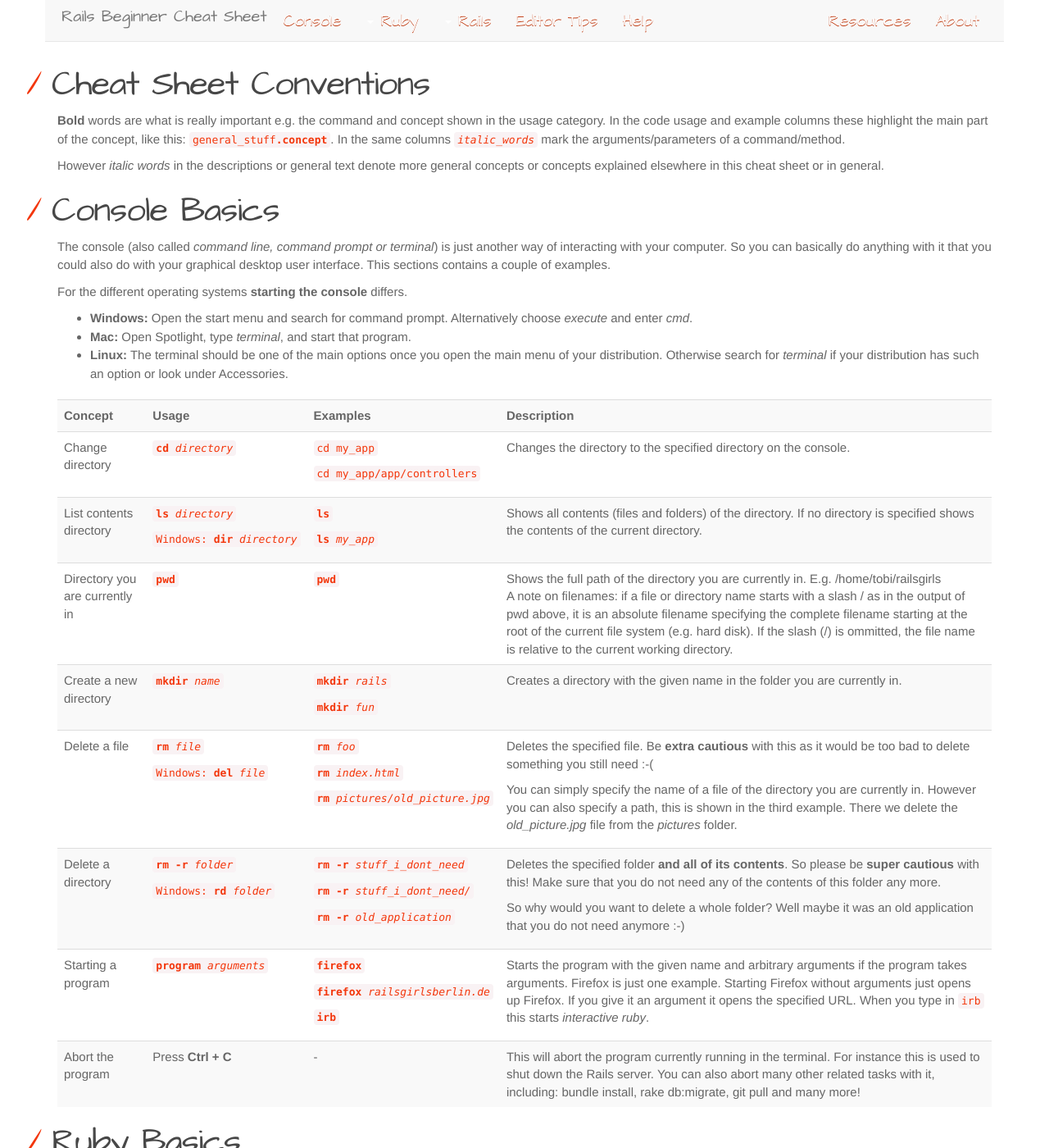
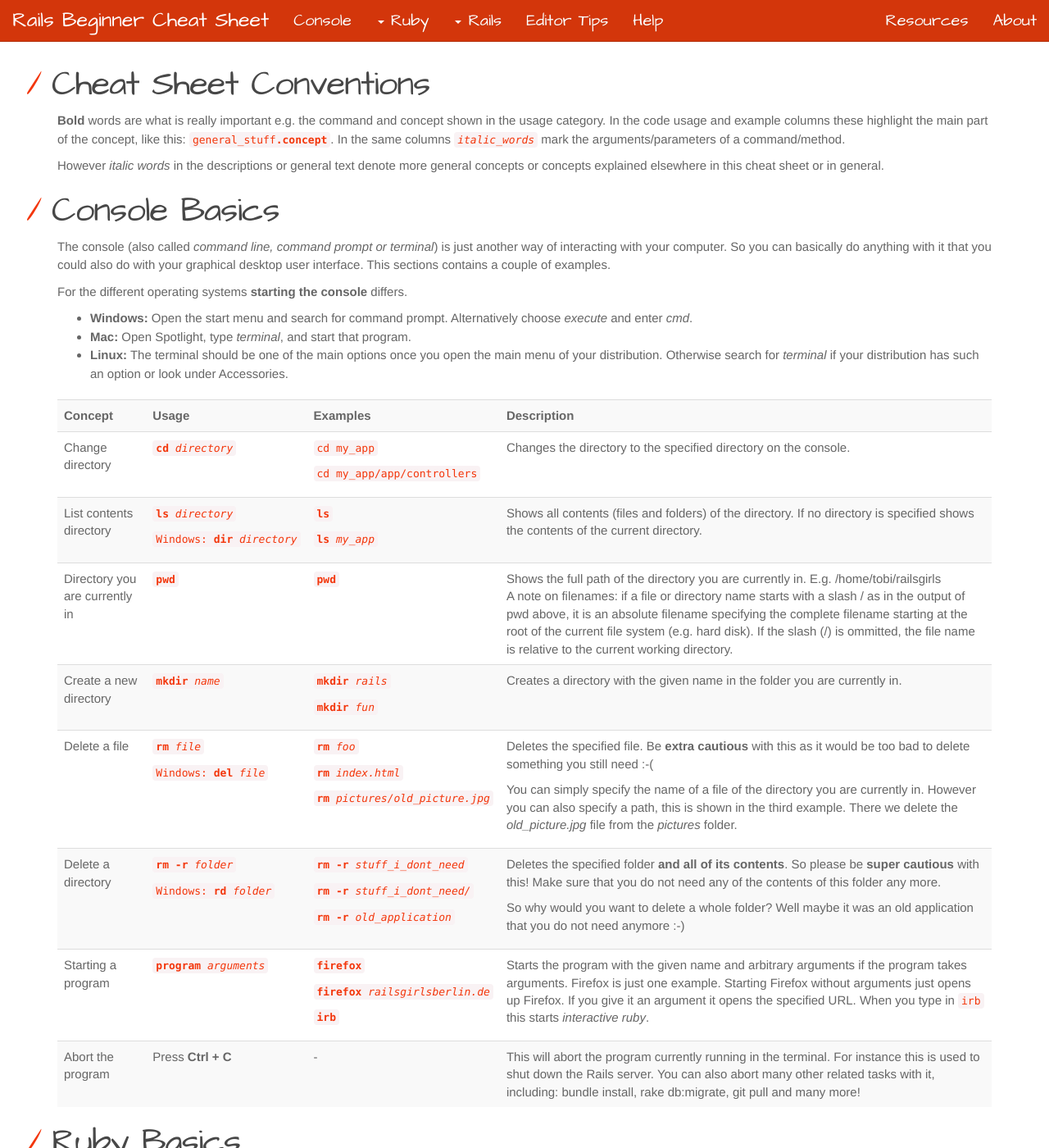
Before and after one commit to PragTob/rails-beginner-cheatsheet, a Jekyll site: the page built from index.html, in a window 1280 px wide and 1400 px high. Shown: the whole window at 82% size. Built offline with Jekyll 4.4.1, drawn with Linux system fonts in a browser that asks for light colours.

Commit message:
Adjusted the overall styles to achieve the old look and feel, mostly

```diff
--- a/_layouts/default.html
+++ b/_layouts/default.html
@@ -22,7 +22,7 @@
 <body>
 <div class="container">
   <nav>
-    <div class="navbar navbar-fixed-top container navbar-default"><div class="navbar-header"><a href="./#" class="navbar-brand">Rails Beginner Cheat Sheet</a></div>
+    <div class="navbar navbar-fixed-top navbar-default"><div class="navbar-header"><a href="./#" class="navbar-brand cheat-sheet-brand">Rails Beginner Cheat Sheet</a></div>
 
       <ul class="nav navbar-nav">
         <li><a href="./#console">Console</a></li>
--- a/stylesheets/stylesheet.scss
+++ b/stylesheets/stylesheet.scss
@@ -1,9 +1,16 @@
 ---
-# bla?
 ---
 
-/* LAYOUT STYLES */
+
+$cheat-sheet-red: #D3360B;
+$navbar-default-bg: $cheat-sheet-red;
+$navbar-default-color: white;
+$navbar-default-link-color: white;
+$navbar-default-brand-hover-color: white;
+
+
 @import "vendor/bootstrap";
+
 
 body {
   font-size: 15px;
@@ -29,12 +36,10 @@ a:visited {
 .navbar a {
   font-family: 'Architects Daughter', 'Helvetica Neue', Helvetica, Arial, serif;
   font-size: 20px;
-  padding: 10px 5px;
 }
 
-.navbar a.brand {
+.navbar a.cheat-sheet-brand {
   font-size: 25px;
-  padding: 2px 20px;
   font-family: 'Architects Daughter', 'Helvetica Neue', Helvetica, Arial, serif;
 }
 
@@ -168,7 +173,7 @@ h6:before {
 /* Footer
 -------------------------------------------------- */
 
-.footer {
+footer {
   padding: 30px 0;
   margin-top: 70px;
   border-top: 1px solid #e5e5e5;
@@ -179,6 +184,7 @@ h6:before {
 }
 .footer-links {
   margin: 10px 0;
+  padding: 0px;
 }
 .footer-links li {
   display: inline;
```
